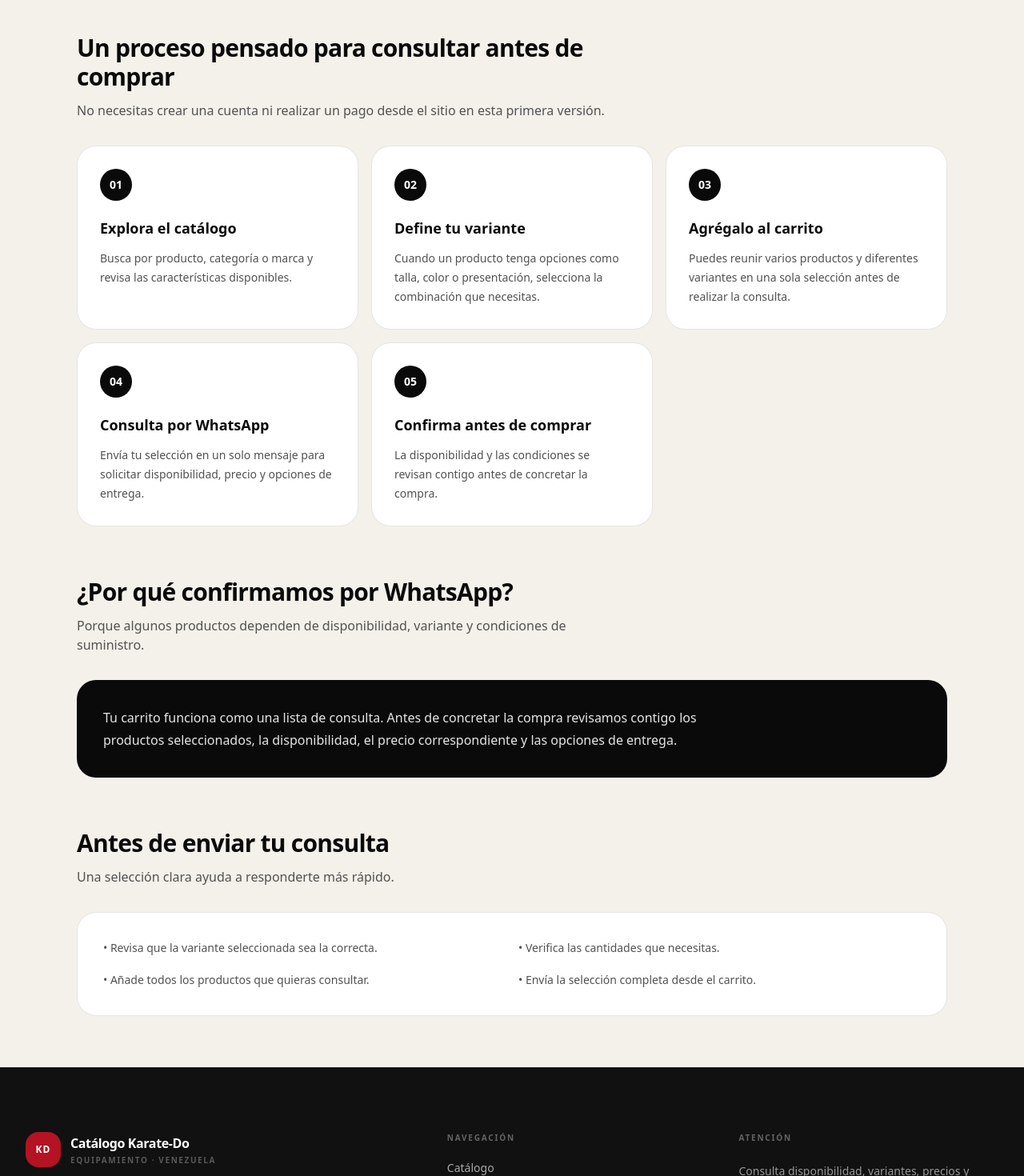
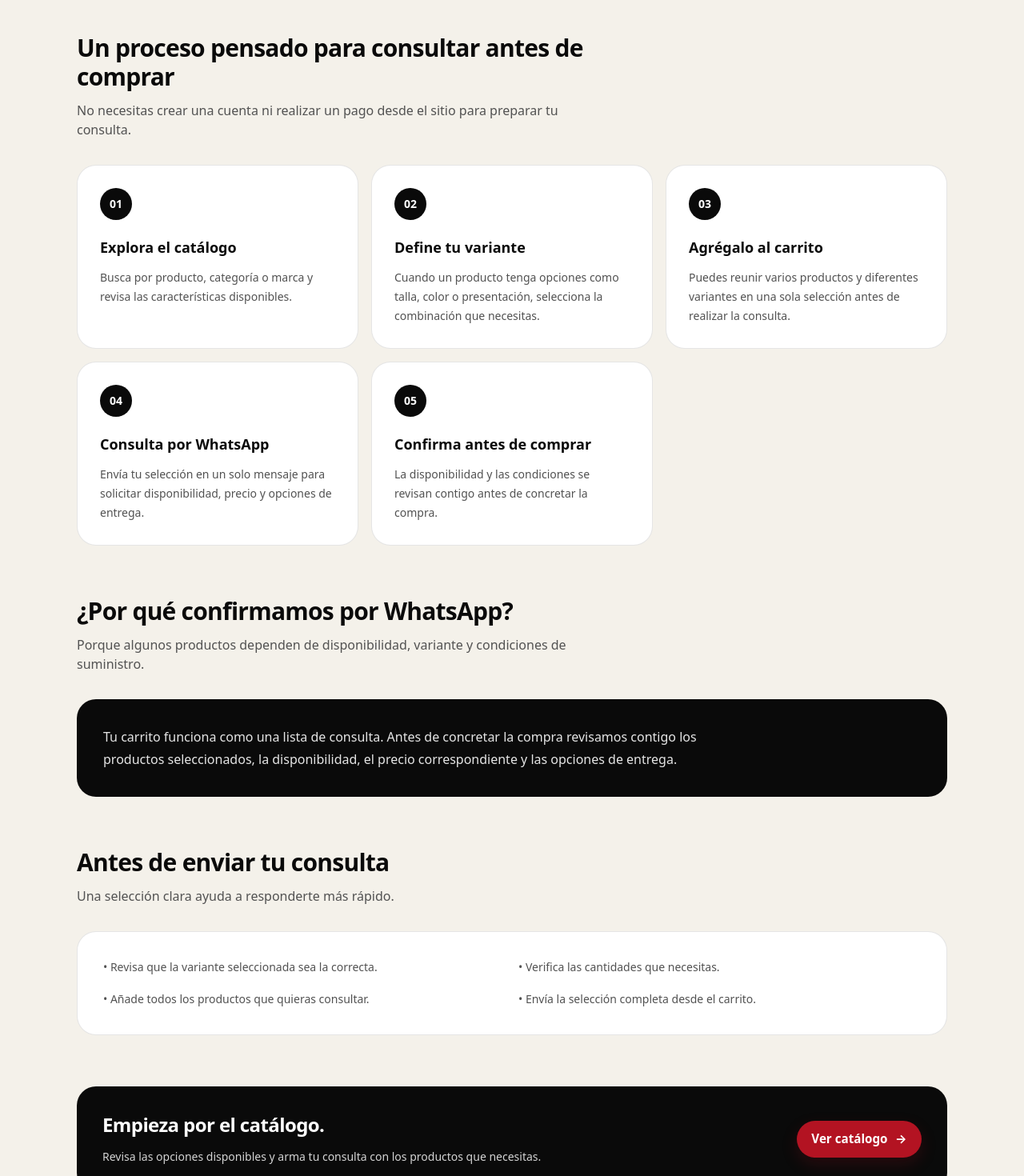
Before and after one commit to maorusohh/catalogo-karate, a Next.js app: page /como-comprar in a window 1280 px wide. Shown: the part 520-1990 px from the top of the page at 80% size. Built offline with nearby package versions, Linux system fonts and the light colour scheme.

Commit message:
refine commercial copy on buying guide

```diff
--- a/src/app/como-comprar/page.tsx
+++ b/src/app/como-comprar/page.tsx
@@ -1,6 +1,7 @@
 import type { Metadata } from "next";
 
 import { InfoCard, InfoPage, InfoSection } from "@/components/business/info-page";
+import { ButtonLink } from "@/components/ui/button-link";
 
 export const metadata: Metadata = {
   title: "Cómo comprar",
@@ -50,7 +51,7 @@ export default function ComoComprarPage() {
       <div className="space-y-16">
         <InfoSection
           title="Un proceso pensado para consultar antes de comprar"
-          description="No necesitas crear una cuenta ni realizar un pago desde el sitio en esta primera versión."
+          description="No necesitas crear una cuenta ni realizar un pago desde el sitio para preparar tu consulta."
         >
           <div className="grid gap-4 md:grid-cols-2 xl:grid-cols-3">
             {steps.map((step) => (
@@ -90,6 +91,20 @@ export default function ComoComprarPage() {
             </ul>
           </div>
         </InfoSection>
+
+        <div className="flex flex-col gap-4 rounded-3xl bg-neutral-950 p-6 text-white sm:flex-row sm:items-center sm:justify-between sm:p-8">
+          <div className="max-w-2xl">
+            <h2 className="text-2xl font-semibold tracking-tight">Empieza por el catálogo.</h2>
+            <p className="mt-3 text-sm leading-6 text-neutral-300">
+              Revisa las opciones disponibles y arma tu consulta con los productos que necesitas.
+            </p>
+          </div>
+
+          <ButtonLink href="/catalogo" size="lg" className="shrink-0">
+            Ver catálogo
+            <span aria-hidden="true">→</span>
+          </ButtonLink>
+        </div>
       </div>
     </InfoPage>
   );
```
